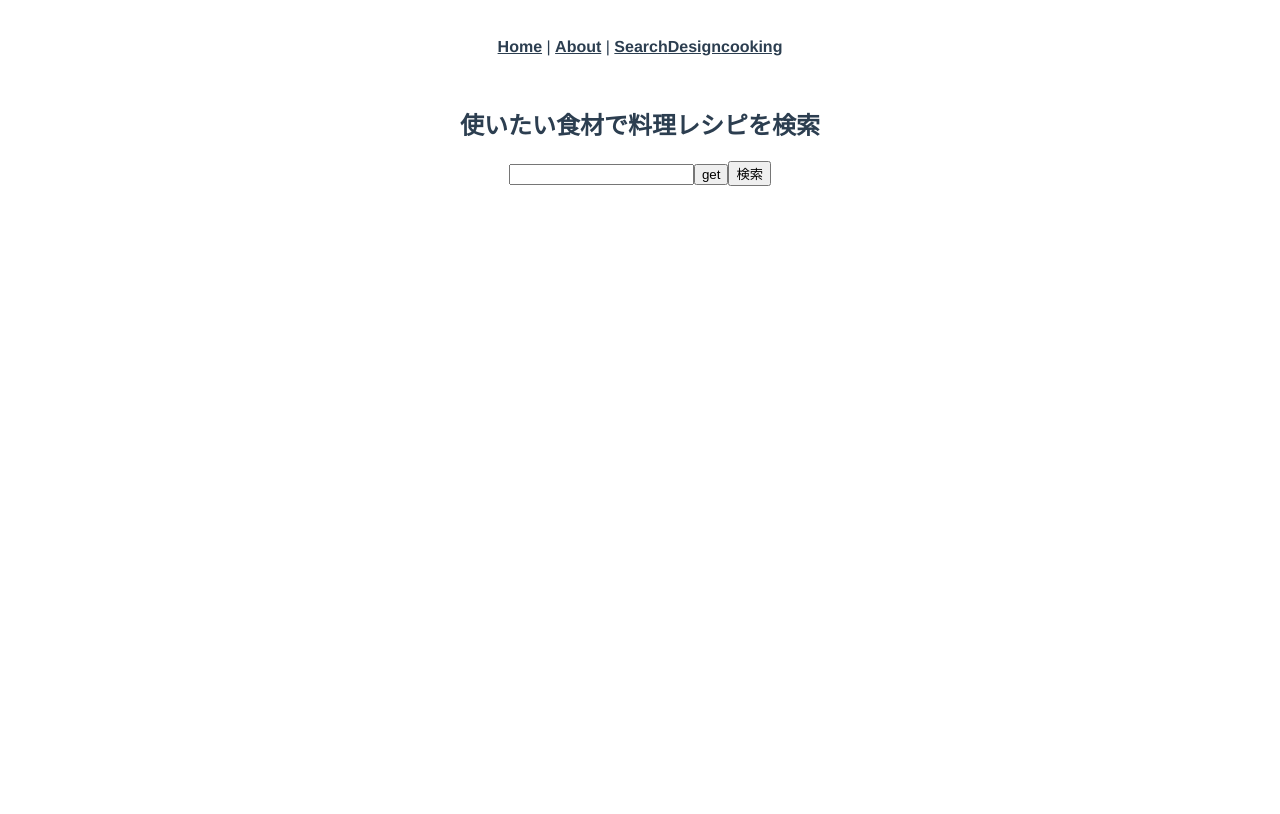
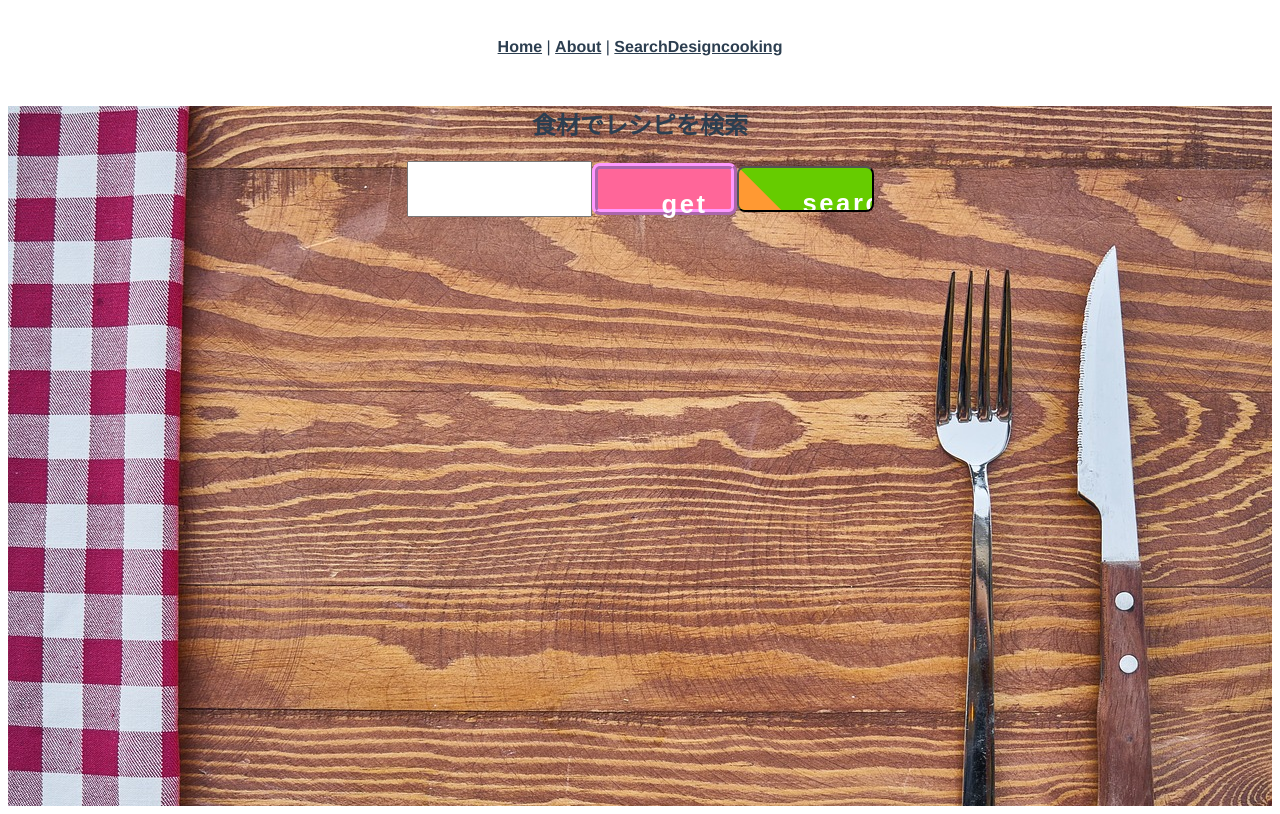
Before and after one commit to Team-noodle/Team-noodle, a Vue app: page /Search in a window 1280 px wide. Built offline with nearby package versions, Linux system fonts and the light colour scheme; the HTML template or start-up script is replaced by a standard one; what vue-youtube would draw is missing.

Commit message:
デザイン

```diff
--- a/src/views/Search.vue
+++ b/src/views/Search.vue
@@ -1,13 +1,18 @@
 <template>
- <div >
-  <div v-for="(cook, index) in result" :key="index">
-      {{ index }}:{{ cook.categoryName }}:
+ <div class="body">
+
+
+
+ <h2>食材でレシピを検索</h2>
+ <input id="input" type="text" v-model="inputtext">
+ <button v-on:click="test" class="btn btn--pink btn--border-ridge">get</button>
+ <button v-on:click="search" href="" class="btn btn-flat"><span>search</span></button>
+<div class="result" v-for="(cook, index) in result" :key="index">
+      {{ cook.categoryName }}:
       <a :href="cook.categoryUrl">{{ cook.categoryUrl }}</a>
   </div>
- <h2>使いたい食材で料理レシピを検索</h2>
- <input id="input" type="text" v-model="inputtext">
- <button @click="test">get</button>
- <button @click="search">検索</button>
+ <!-- <button class="button" @click="search">検索</button> -->
+
  </div>
 </template>
 
@@ -26,7 +31,6 @@ methods:{
 // 指定したサーバーにデータを取りに行く
 test(){
 fetch("https://app.rakuten.co.jp/services/api/Recipe/CategoryList/20170426?format=json&applicationId=1078745517464883372")
-
   .then ((res)=>{
     return res.json() // 結果を json として読み込んで、次の then に渡す
   })
@@ -58,3 +62,105 @@ search(){
 
 
 </script>
+
+<style scoped>
+.body {
+  background-color: #FFCC99;
+  font-family:sans-serif;
+  margin: 0 auto;
+  height: 700px;
+  text-align: center;
+  background-image: url("../images2/table-2777180_1280.jpg");
+}
+
+#input {
+  height: 50px;
+}
+
+
+.btn--pink.btn--border-ridge {
+  border: 6px ridge #FF99FF;
+  background-color: #FF6699;
+  width: 5px;
+  height: 8px;
+}
+
+
+*,
+*:before,
+*:after {
+  -webkit-box-sizing: inherit;
+  box-sizing: inherit;
+}
+
+html {
+  -webkit-box-sizing: border-box;
+  box-sizing: border-box;
+  font-size: 62.5%;
+}
+
+.btn,
+.btn,
+button.btn {
+  font-size: 1.6rem;
+  font-weight: 700;
+  line-height: 1.5;
+  position: relative;
+  display: inline-block;
+  padding: 1rem 4rem;
+  cursor: pointer;
+  -webkit-user-select: none;
+  -moz-user-select: none;
+  -ms-user-select: none;
+  user-select: none;
+  -webkit-transition: all 0.3s;
+  transition: all 0.3s;
+  text-align: center;
+  vertical-align: middle;
+  text-decoration: none;
+  letter-spacing: 0.1em;
+  color: #FFFFFF;
+  text-align: center;
+  border-radius: 0.5rem;
+}
+
+.btn-flat {
+  overflow: hidden;
+
+  padding: 1.5rem 6rem;
+  font-size: 20px;
+  color: #fff;
+  border-radius: 0;
+  background: #66CC00	;
+  width: 5px;
+  height: 10px;
+  text-align: center;
+}
+
+.btn-flat span {
+  position: relative;
+}
+
+.btn-flat:before {
+  position: absolute;
+  top: 0;
+  left: 0;
+
+  width: 150%;
+  height: 500%;
+
+  content: "";
+  -webkit-transition: all 0.5s ease-in-out;
+  transition: all 0.5s ease-in-out;
+  -webkit-transform: translateX(-98%) translateY(-25%) rotate(45deg);
+  transform: translateX(-98%) translateY(-25%) rotate(45deg);
+
+  background: #FF9933;
+}
+
+.btn-flat:hover:before {
+  -webkit-transform: translateX(-9%) translateY(-25%) rotate(45deg);
+  transform: translateX(-9%) translateY(-25%) rotate(45deg);
+}
+
+</style>
```
Also changed, not shown: src/images2/table-2777180_1280.jpg (added).
